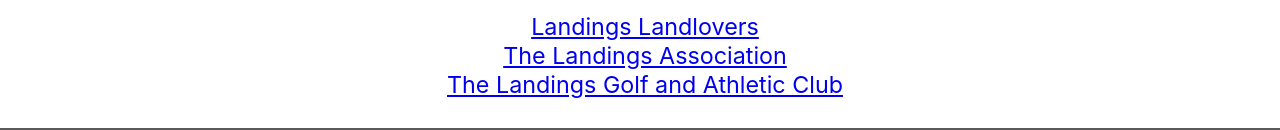
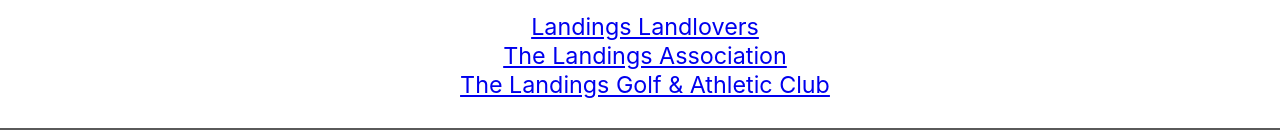
Before and after one commit to thevillagelibrary/tvl-svelte, a SvelteKit app: page /donate/supporters in a window 1280 px wide. Shown: the part 803-933 px from the top of the page. Built offline with nearby package versions, Linux system fonts and the light colour scheme; no server answers.

Commit message:
2/6: edit TLG&AC

```diff
--- a/src/routes/(hero)/(subpages)/donate/supporters/+page.svelte
+++ b/src/routes/(hero)/(subpages)/donate/supporters/+page.svelte
@@ -20,6 +20,6 @@
 	<br />
 	<a href="https://www.landings.org">The Landings Association</a><br />
 	<a href="https://thelandings.com/golf-and-athletic-club">
-		The Landings Golf and Athletic Club
+		The Landings Golf & Athletic Club
 	</a><br /><br />
 </PageBody>
```
